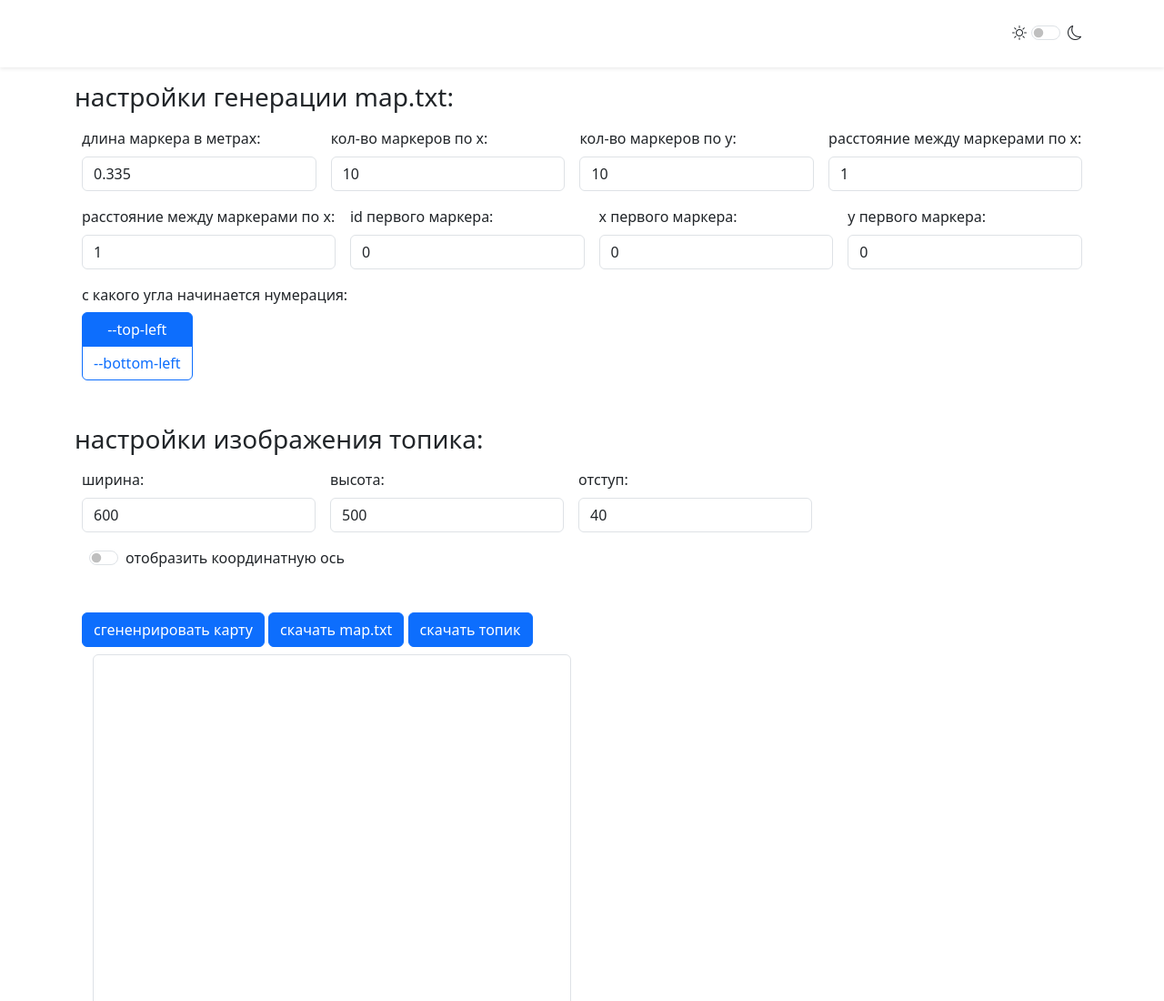
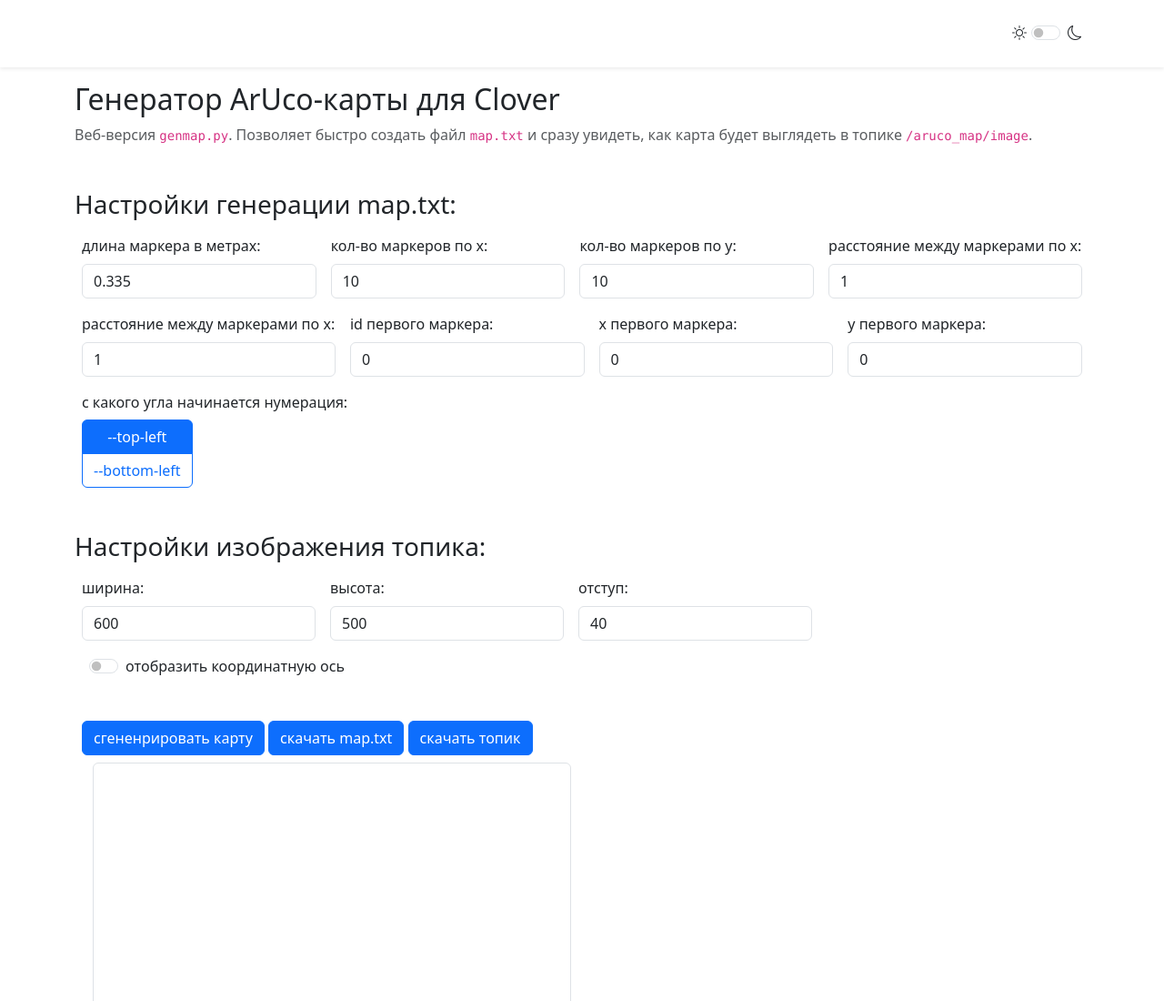
Before and after one commit to crutoboy/web_gen_arucomap, a website built with Vite: page index.html in a window 1280 px wide. Shown: the top 1100 px of the page at 91% size. Built offline with nearby package versions, Linux system fonts and the light colour scheme.

Commit message:
modified:   index.html

```diff
--- a/index.html
+++ b/index.html
@@ -24,10 +24,18 @@
         </header>
     </div>
 
+    <div class="container mb-5">
+        <h2 class="mb-2">Генератор ArUco-карты для Clover</h2>
+        <p class="text-body-secondary mb-0">
+            Веб-версия <code>genmap.py</code>. Позволяет быстро создать файл <code>map.txt</code>
+            и сразу увидеть, как карта будет выглядеть в топике <code>/aruco_map/image</code>.
+        </p>
+    </div>
+
     <div class="container">
 
         <div class="mb-5">
-            <h3>настройки генерации map.txt:</h3>
+            <h3>Настройки генерации map.txt:</h3>
             <div class="d-inline-flex justify-content-between flex-wrap">
                 <div class="m-2 flex-fill">
                     <label class="form-label" for="length">длина маркера в метрах: </label>
@@ -80,7 +88,7 @@
         </div>
 
         <div class="mb-5">
-            <h3>настройки изображения топика:</h3>
+            <h3>Настройки изображения топика:</h3>
             <div class="d-inline-flex justify-content-between flex-wrap">
                 <div class="m-2 flex-fill">
                     <label class="form-label" for="topic_width">ширина: </label>
```
